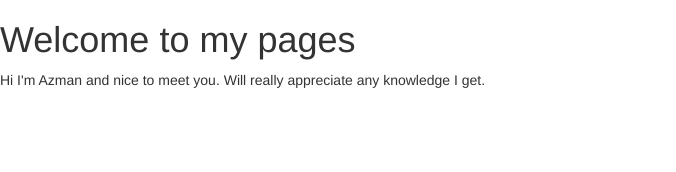
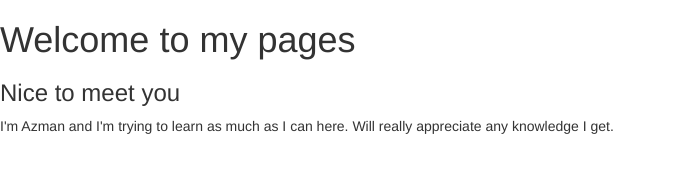
Before and after one commit to azman1101/azman1101.github.io, a plain HTML site: page index.html in a window 1280 px wide. Shown: the whole page, without its empty margins (0-676 px from the left). Drawn offline with nearby package versions, Linux system fonts and the light colour scheme.

Commit message:
change some text in <p> and add <h3>

```diff
--- a/index.html
+++ b/index.html
@@ -13,9 +13,11 @@
 <style>
 </style>
 
-<h1>Welcome to my pages</h1>
+  <h1>Welcome to my pages</h1>
 
-<p>Hi I'm Azman and nice to meet you. Will really appreciate any knowledge I get.</p>
+  <h3>Nice to meet you</h3>
+
+  <p>I'm Azman and I'm trying to learn as much as I can here. Will really appreciate any knowledge I get.</p>
 
 </body>
 </html>
```
